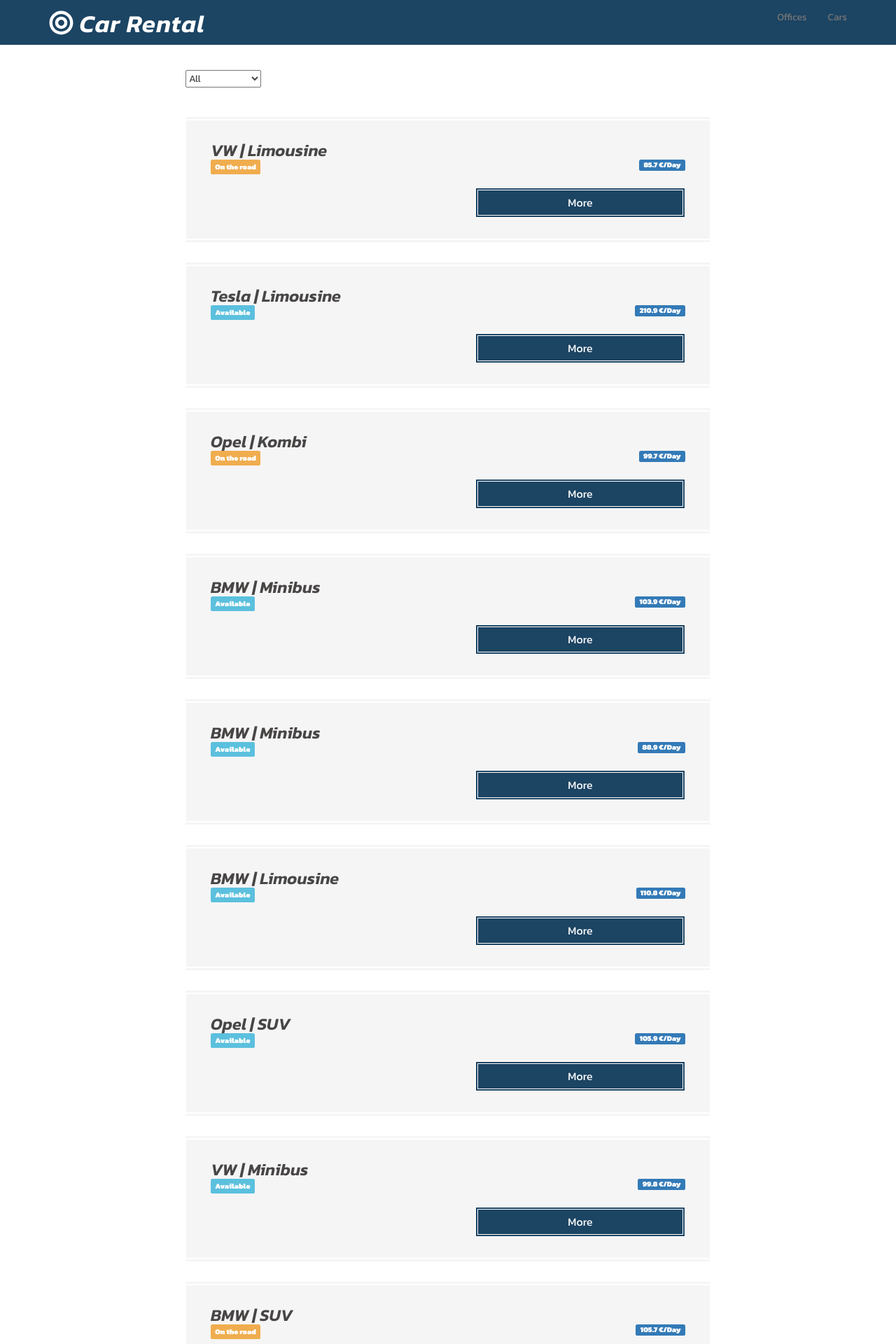
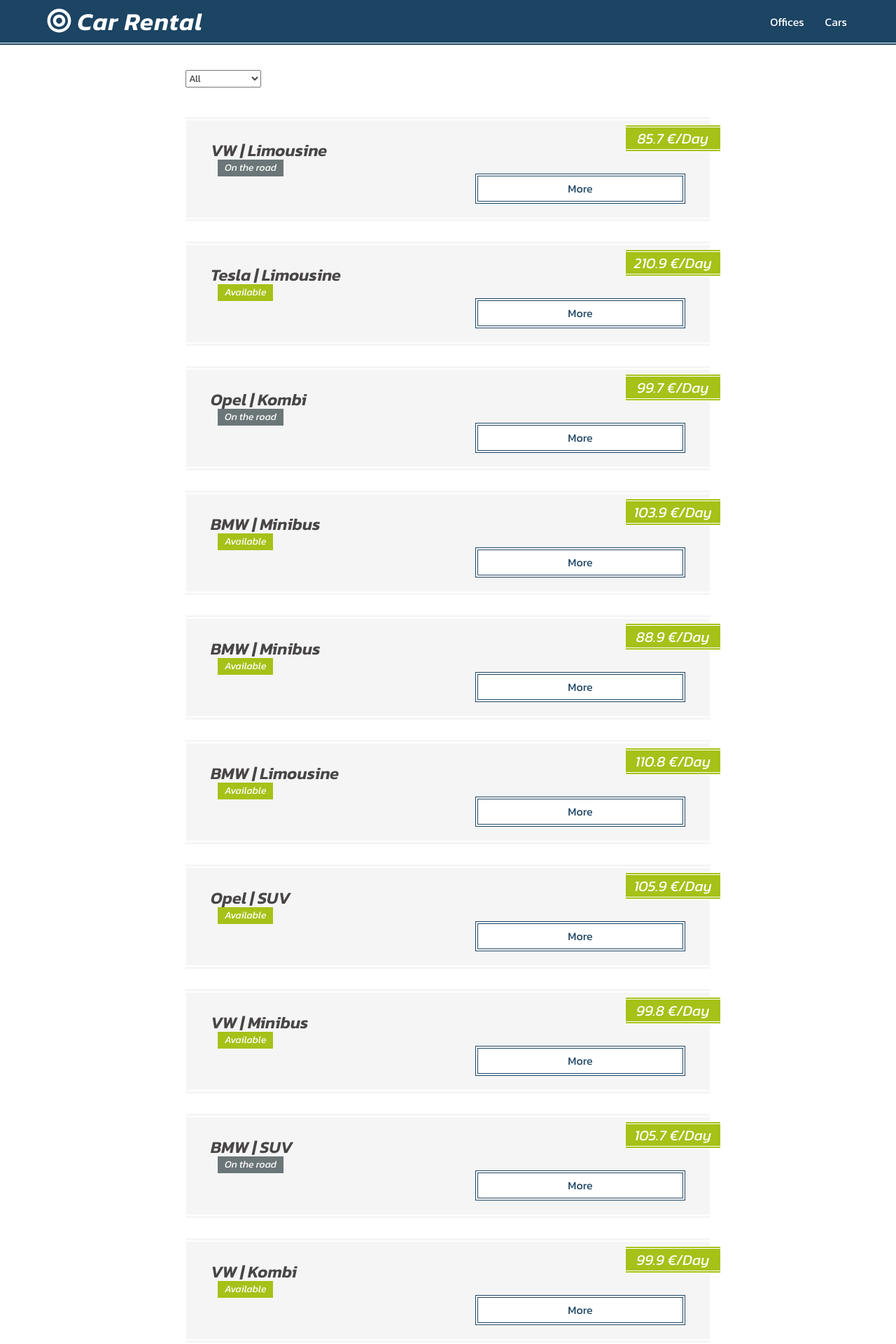
Before and after one commit to EvangelinaRajendran/Irene-Theiss-FSWD30-CodeReview11, a PHP site: page /car_list.php in a window 1280 px wide. Shown: the top 1920 px of the page at 70% size. Run offline with PHP 8.4, Linux system fonts and the light colour scheme; data comes from the database, SQL or seed files in the repository; some libraries are stand-ins or nearby versions.

Commit message:
add styles for car panels

```diff
--- a/css/style.css
+++ b/css/style.css
@@ -12,6 +12,7 @@ body {
 .navbar-default {
   background: #1c4463;
   border-color: #fff;
+  border-bottom: 4px double #fff;
   min-height: 65px; }
   .navbar-default .navbar-brand {
     color: #fff;
@@ -20,22 +21,35 @@ body {
     font-size: 35px;
     letter-spacing: 1px;
     -webkit-transition: all 0.6s ease;
-    transition: all 0.6s ease; }
-    .navbar-default .navbar-brand:hover {
+    transition: all 0.6s ease;
+    padding: 12px; }
+    .navbar-default .navbar-brand:hover, .navbar-default .navbar-brand:focus {
       color: #fff;
       opacity: .8; }
+  .navbar-default .navbar-nav li {
+    padding-top: 6px; }
+    .navbar-default .navbar-nav li a {
+      color: #fff;
+      font-weight: 300;
+      font-size: 16px; }
+      .navbar-default .navbar-nav li a:hover, .navbar-default .navbar-nav li a:focus {
+        color: #fff;
+        opacity: .8; }
 
 header {
   min-height: 100vh;
   background-image: url("../img/2016-Tesla-Model-X-P90D-front-three-quarter-in-motion.jpg");
   background-size: cover;
   background-repeat: no-repeat;
-  background-position: top center; }
+  background-position: top right;
+  -webkit-filter: grayscale(100%);
+  filter: grayscale(100%); }
 
 .panel-group {
   margin-top: 40px; }
 
 .panel.panel-default {
+  position: relative;
   border-radius: 0;
   border-color: #fff;
   -webkit-box-shadow: none;
@@ -48,14 +62,15 @@ header {
   .panel.panel-default .panel-heading {
     color: #484545;
     background-color: transparent;
-    border-radius: 0; }
+    border-radius: 0;
+    padding-bottom: 0; }
     .panel.panel-default .panel-heading a {
       display: block; }
     .panel.panel-default .panel-heading .btn-primary {
-      background-color: #1c4463;
+      background-color: #fff;
       border: 0;
-      border: 4px double #fff;
-      color: #fff;
+      border: 4px double #1c4463;
+      color: #1c4463;
       border-radius: 0;
       font-weight: 400;
       margin-top: 20px;
@@ -67,11 +82,45 @@ header {
     color: inherit;
     font-weight: 600;
     font-style: italic; }
+  .panel.panel-default .label {
+    font-size: 14px;
+    font-weight: 300;
+    font-style: italic;
+    border-radius: 0;
+    position: absolute;
+    margin-left: 10px;
+    margin-top: 0px;
+    padding: 5px 10px;
+    color: #fff; }
+  .panel.panel-default .label-info {
+    background-color: #a6c117; }
+  .panel.panel-default .label-warning {
+    background-color: rgba(49, 64, 68, 0.7); }
+  .panel.panel-default .label.label-primary {
+    background-color: #a6c117;
+    color: #fff;
+    border-radius: 0;
+    font-size: 21px;
+    font-weight: 300;
+    font-style: italic;
+    position: absolute;
+    right: -15px;
+    margin-top: -50px;
+    border-bottom: 4px double #fff;
+    border-top: 4px double #fff;
+    width: 135px; }
+    .panel.panel-default .label.label-primary sup {
+      top: -0.7em;
+      font-size: 58%; }
 
 #officeMap {
-  height: 500px; }
+  height: 500px;
+  -webkit-filter: grayscale(100%);
+  filter: grayscale(100%); }
 
 .map-container {
-  height: 250px; }
+  height: 250px;
+  -webkit-filter: grayscale(100%);
+  filter: grayscale(100%); }
 
 /*# sourceMappingURL=style.css.map */
--- a/scss/style.scss
+++ b/scss/style.scss
@@ -9,9 +9,11 @@ $light: 300;
 /*colors*/
 $dark: #484545;
 $blue: #1c4463;
-$green: #bfe20b;
+$green: #a6c117;
 $white: #fff;
 $lightgray: #f5f5f5;
+$darkgray: rgba(49, 64, 68, 0.7);
+$pink: rgba(199, 34, 124, 0.6);
 
 $transition-default: all 0.6s ease;
 
@@ -30,6 +32,7 @@ body {
 .navbar-default {
 	background: $blue;
 	border-color: $white;
+	border-bottom: 4px double $white;
 	min-height: 65px;
 	.navbar-brand {
 		color: $white;
@@ -39,9 +42,25 @@ body {
 		letter-spacing: $letter-spacing-default;
 		-webkit-transition: $transition-default;
 		transition: $transition-default;
-		&:hover {
+		padding: 12px;
+		&:hover, &:focus {
 			color: $white;
 			opacity: .8;
+		}
+	}
+	.navbar-nav {
+		li {
+			padding-top: 6px;
+			a {
+				color: $white;
+				font-weight: $light;
+				font-size: ($base-font-size + 2);
+				&:hover, &:focus {
+					color: $white;
+					opacity: .8;
+				}
+
+			}
 		}
 	}
 }
@@ -51,7 +70,9 @@ header {
 	background-image: url("../img/2016-Tesla-Model-X-P90D-front-three-quarter-in-motion.jpg");
 	background-size: cover;
 	background-repeat: no-repeat;
-	background-position: top center;
+	background-position: top right;
+	-webkit-filter: grayscale(100%);
+	        filter: grayscale(100%);
 }
 
 .panel-group {
@@ -59,6 +80,7 @@ header {
 }
 
 .panel.panel-default {
+	position: relative;
 	border-radius: 0;
 	border-color: $white;
 	-webkit-box-shadow: none;
@@ -72,14 +94,15 @@ header {
 	    color: $dark;
 	    background-color: transparent;
 	    border-radius: 0;
+	    padding-bottom: 0;
 	    a {
 			display: block;
 		}
 		.btn-primary {
-		    background-color: $blue;
+		    background-color: $white;
 		    border: 0;
-		    border: 4px double $white;
-		    color: $white;
+		    border: 4px double $blue;
+		    color: $blue;
 		    border-radius: 0;
 		    font-weight: $regular;
 		    margin-top: 20px;
@@ -95,14 +118,53 @@ header {
     	font-style: italic;
 
 	}
+	.label {
+		font-size: $base-font-size;
+		font-weight: 300;
+		font-style: italic;
+	    border-radius: 0;
+	    position: absolute;
+	    margin-left: 10px;
+	    margin-top: 0px;
+	    padding: 5px 10px;
+	    color: $white;
+	}
+	.label-info {
+		background-color: $green;
+	}
+	.label-warning {
+		background-color: $darkgray;
+	}
+	.label.label-primary {
+		background-color: $green;
+		color: $white;
+		border-radius: 0;
+	    font-size: ($base-font-size * 1.5);
+	    font-weight: $light;
+	    font-style: italic;
+	    position: absolute;
+	    right: -15px;
+    	margin-top: -50px;
+    	border-bottom: 4px double $white;
+    	border-top: 4px double $white;
+    	width: 135px;
+    	sup {
+		    top: -0.7em;
+	        font-size: 58%;
+    	}
+	}
 }
 
 
 
 #officeMap {
 	height: 500px;
+	-webkit-filter: grayscale(100%);
+	        filter: grayscale(100%);
 }
 
 .map-container {
 	height: 250px;
+	-webkit-filter: grayscale(100%);
+	        filter: grayscale(100%);
 }
```
Also changed, not shown: 1 other file.
